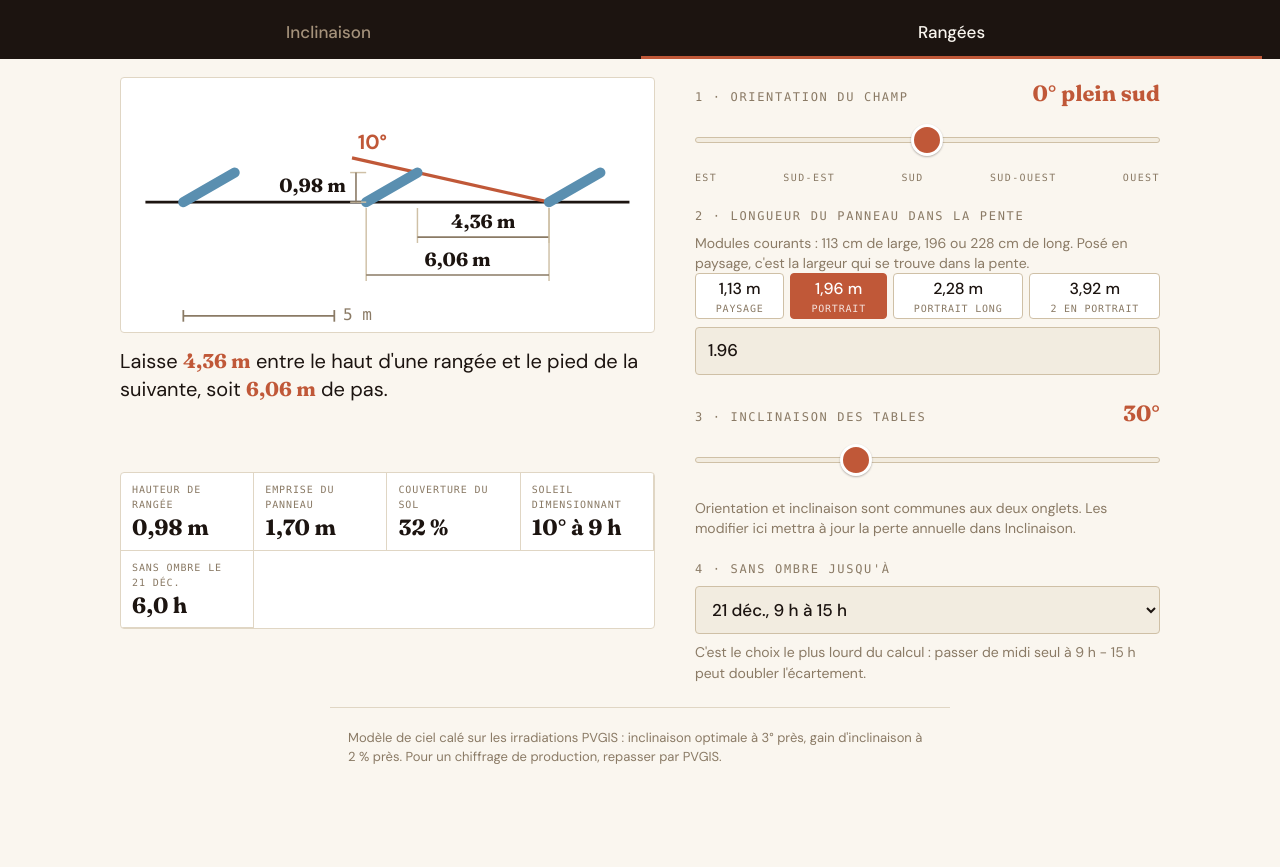
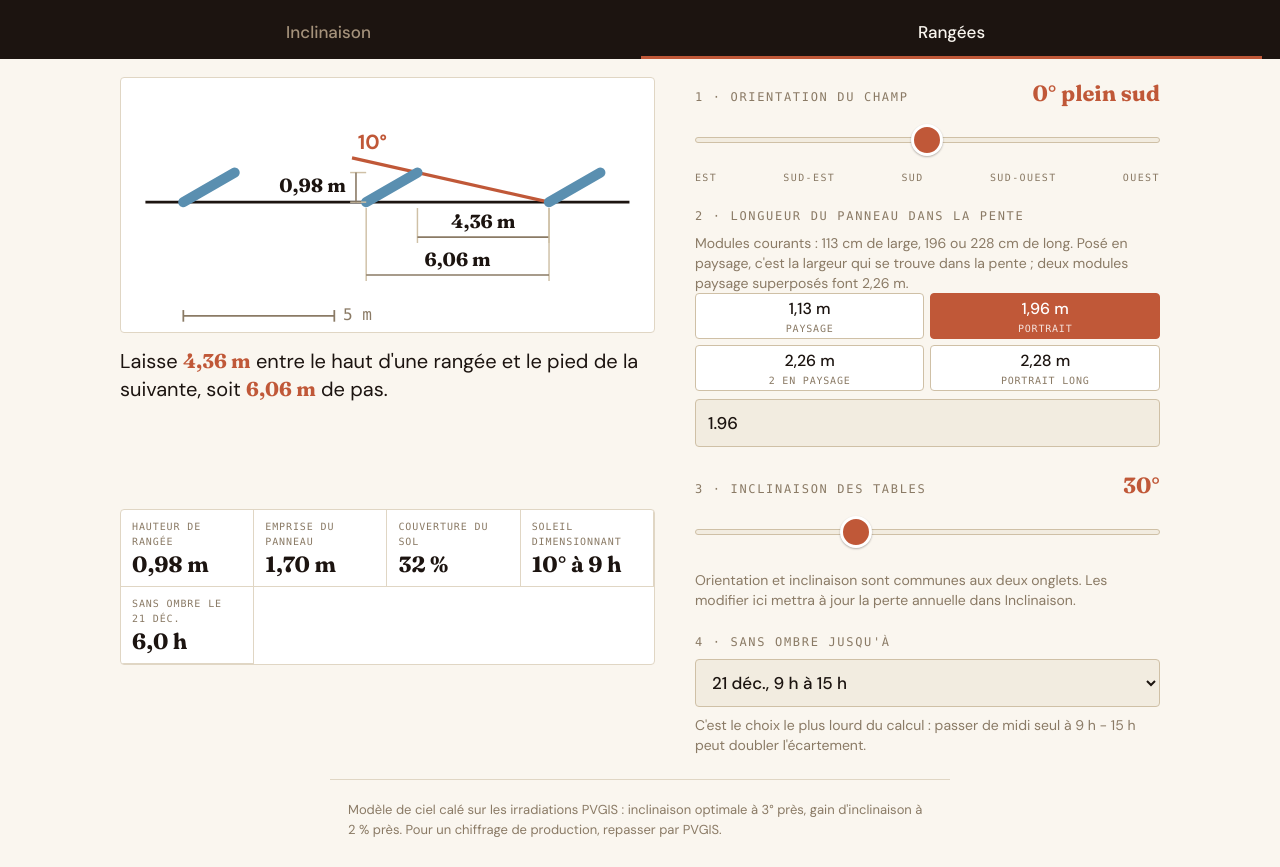
Before and after one commit to niqoz/pancalc, a website with bundled scripts: page docs/index.html in a window 1280 px wide. Both pictures are taken after a click on the tab "Rangées". Shown: the part 70-937 px from the top of the page. Before the commit the page ends 865 px from the top, so only its background shows below. Built offline with nearby package versions, Linux system fonts and the light colour scheme.

Commit message:
Remplace le préréglage « 2 en portrait » par « 2 en paysage »
Une table de deux modules en portrait ne se pose pas ; deux modules paysage
superposés, si. Le préréglage passe donc de 3,92 m à 2,26 m.

Cette valeur tombe à deux centimètres d'un module portrait long, dont le
bouton est conservé : ce sont deux montages différents, pas un doublon, et
c'est le sous-titre qui les distingue.

Les quatre longueurs ne tenaient plus sur une ligne, « 2 en paysage » étant
plus long que les autres sous-titres, et le dernier bouton se reportait
seul. Le groupe passe en deux colonnes égales, ce qui agrandit aussi la
cible au doigt.

Co-Authored-By: Claude Opus 5 <noreply@anthropic.com>

```diff
--- a/docs/app.js
+++ b/docs/app.js
@@ -12,12 +12,14 @@ import { drawTilt, drawRows, drawLossCurve, m, deg, pct, hm } from "./draw.js";
 /** Longueurs de panneau usuelles, mesurées dans le sens de la pente.
     Les modules courants font 113 cm de large pour 196 ou 228 cm de long :
     posés en paysage c'est la largeur qui se trouve dans la pente, en
-    portrait c'est la longueur. */
+    portrait c'est la longueur. Deux modules paysage superposés font donc
+    2,26 m, à deux centimètres près la même chose qu'un module portrait
+    long — ce sont bien deux montages différents, pas un doublon. */
 const LONGUEURS = [
   [1.13, "paysage"],
   [1.96, "portrait"],
-  [2.28, "portrait long"],
-  [3.92, "2 en portrait"]
+  [2.26, "2 en paysage"],
+  [2.28, "portrait long"]
 ];
 
 /* L'orientation et l'inclinaison décrivent un seul et même chantier : elles
--- a/docs/index.html
+++ b/docs/index.html
@@ -92,7 +92,7 @@
       </div>
       <div class="champ">
         <span class="label">2 · Longueur du panneau dans la pente</span>
-        <p class="aide">Modules courants : 113 cm de large, 196 ou 228 cm de long. Posé en paysage, c'est la largeur qui se trouve dans la pente.</p>
+        <p class="aide">Modules courants : 113 cm de large, 196 ou 228 cm de long. Posé en paysage, c'est la largeur qui se trouve dans la pente ; deux modules paysage superposés font 2,26 m.</p>
         <div class="choix" id="longueur-choix" role="radiogroup" aria-label="Longueur du panneau"></div>
         <input type="number" id="longueur" min="0.5" max="8" step="0.01" inputmode="decimal" class="saisie">
       </div>
--- a/docs/style.css
+++ b/docs/style.css
@@ -371,6 +371,11 @@ input[type="range"]:focus-visible { outline: 2px solid var(--terracotta); outlin
 .choix button[aria-checked="true"] small { color: rgba(255, 255, 255, 0.82); }
 .choix button:focus-visible { outline: 2px solid var(--terracotta); outline-offset: 2px; }
 
+/* Les quatre longueurs de panneau ne tiennent pas sur une ligne sans que
+   leurs sous-titres se serrent : deux colonnes égales valent mieux qu'un
+   report boiteux du dernier bouton, et la cible au doigt y gagne. */
+#longueur-choix { display: grid; grid-template-columns: repeat(2, 1fr); gap: 6px; }
+
 /* Variante de tête : la période visée ouvre la vue, elle doit tenir sur une
    ligne sans repousser le schéma. Les boutons se passent d'étiquette, leur
    sous-titre disant déjà de quels mois il s'agit. */
--- a/docs/sw.js
+++ b/docs/sw.js
@@ -2,7 +2,7 @@
    L'application est entièrement hors ligne : aucun appel réseau au calcul.
    Incrémenter CACHE a chaque modification de docs/, sinon les appareils
    déjà équipes gardent l'ancienne version. */
-const CACHE = "pancalc-v9";
+const CACHE = "pancalc-v10";
 const ASSETS = [
   "./",
   "./index.html",
```
